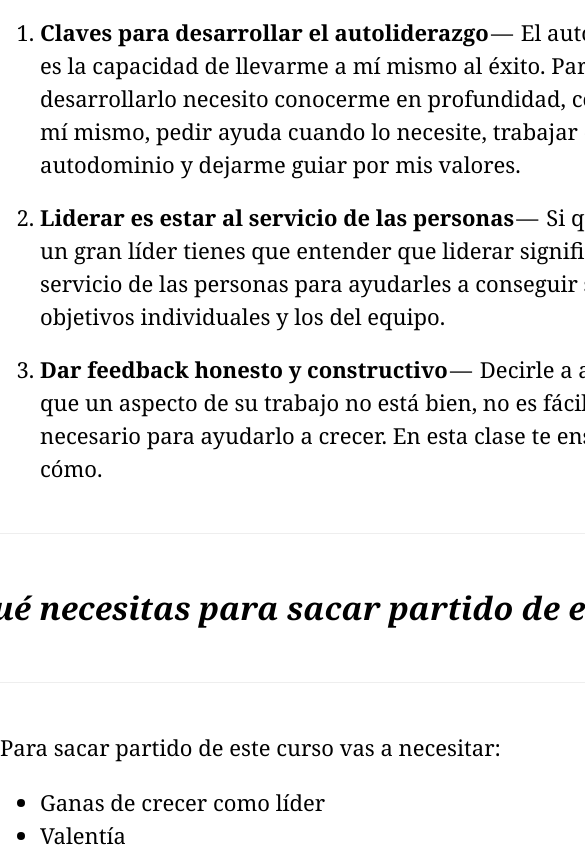
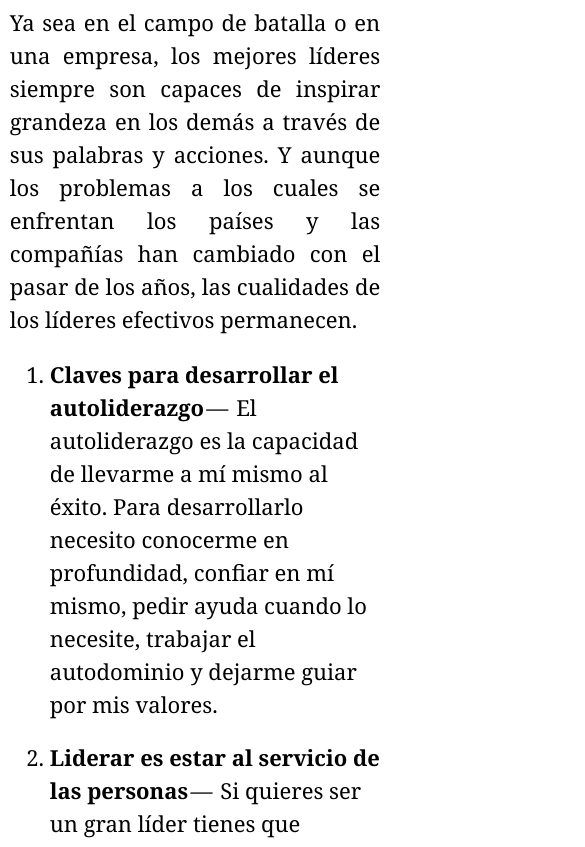
Before and after one commit to CM7CHAEL/learning-programming, a plain HTML site: page leadership/index.html in a window 390 px wide. Shown: the part 1021-1868 px from the top of the page, 585 px wide, since content can reach past the window. Drawn offline with Linux system fonts and the light colour scheme.

Commit message:
leadership movil

```diff
--- a/leadership/index.html
+++ b/leadership/index.html
@@ -93,7 +93,16 @@
     width: 700px;
     margin: 0 auto;
   }
-
+  @media (max-width: 768px) {
+    article {
+      width: 95%;
+    }
+    blockquote {
+      font-size: 14px;
+      text-align: justify;
+      padding: 40px;
+    }
+  }
   article h1 {
     font-family: "Lucida Grande";
     font-size: 50px;
@@ -155,19 +164,15 @@
     width: 50px;
     height: 50px;
     line-height: 50px;
-
     font-family: "American Typewriter";
     font-size: 24px;
     color: #fff;
     background: #333;
     text-align: center;
-
     position: fixed;
     left: 20px;
     top: 20px;
-
     cursor: pointer;
-
     opacity: 0.8;
     transition: opacity 0.5s;
   }
@@ -175,4 +180,7 @@
   #logo:hover {
     opacity: 1;
   }
+  p {
+    text-align: justify;
+  }
 </style>
```
Also changed, not shown: index.html (+0 -3 lines).
